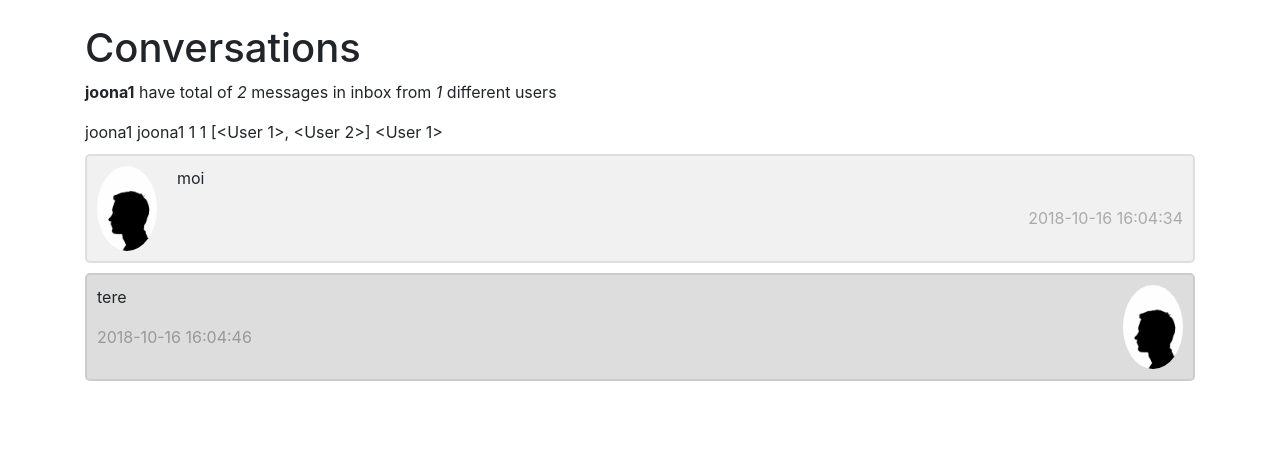
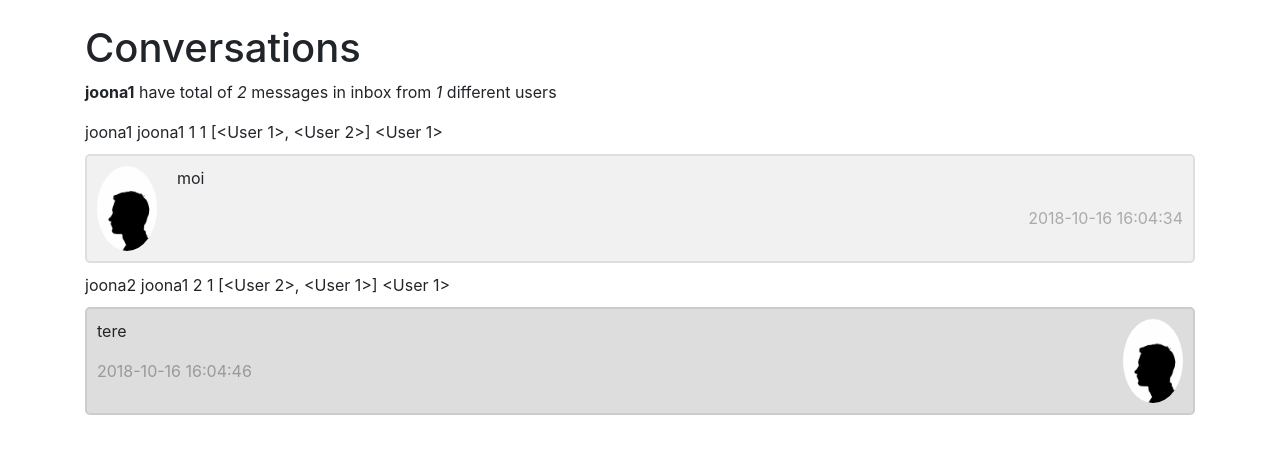
Before and after one commit to joonissi/tsohaaa, a Flask app: page /messages in a window 1280 px wide. Shown: the part 56-510 px from the top of the page. Run offline with Flask 2, Linux system fonts and the light colour scheme; a user stored in the database is signed in; data comes from the database, SQL or seed files in the repository; some libraries are stand-ins or nearby versions.

Commit message:
debugging heroku

```diff
--- a/application/templates/messages/index.html
+++ b/application/templates/messages/index.html
@@ -11,13 +11,14 @@
    different users</p>
 {% if conversations %}
   {% for message in conversations %}
-    {% if message.account[0].id == current_user.id %}
     {{ message.account[0].username }}
     {{ current_user.username }}
     {{ message.account[0].id }}
     {{ current_user.id }}
     {{ message.account }}
     {{ current_user }}
+    {% if message.account[0].id == current_user.id %}
+
       <div class="conversation">
         <img src="/static/images/{{ message.account[0].photos[0].link }}" alt="Avatar">
         <p>{{ message.message }}</p>
```
